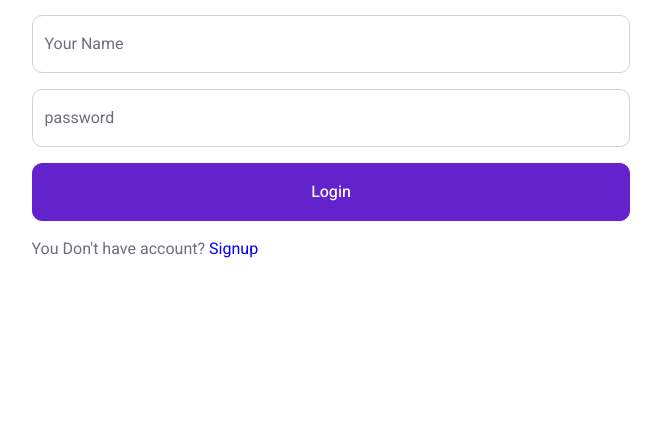
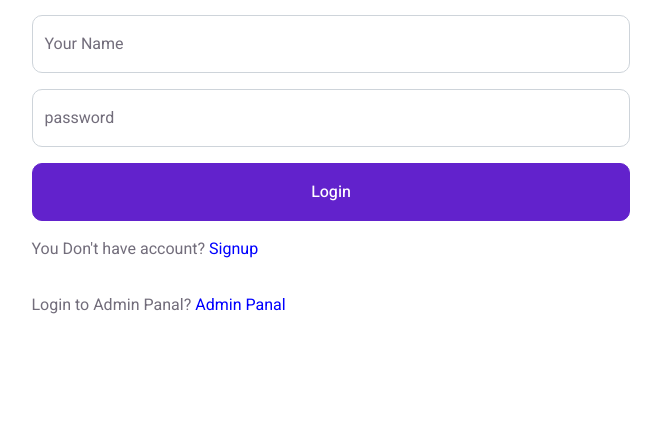
Before and after one commit to ahsan781/flexapplication, a Django app: page /login/ in a window 1280 px wide. Shown: the part 770-1199 px from the top of the page, without its empty margins (309-970 px from the left). Before the commit the page ends 1143 px from the top, so only its background shows below. Run offline with Django 4.2, Linux system fonts and the light colour scheme; some libraries are stand-ins or nearby versions.

Commit message:
update code

```diff
--- a/templates/login.html
+++ b/templates/login.html
@@ -97,6 +97,9 @@
 
                                     </div>
                                     <p> You Don't have account? <a  href="{% url 'signup' %}" style='color:blue'>Signup</a></p>
+                                    <p> Login to Admin Panal? <a  href="/admin" style='color:blue'>Admin Panal</a></p>
+
+
                                 </div>
 
                    {% for message in messages %}
```
